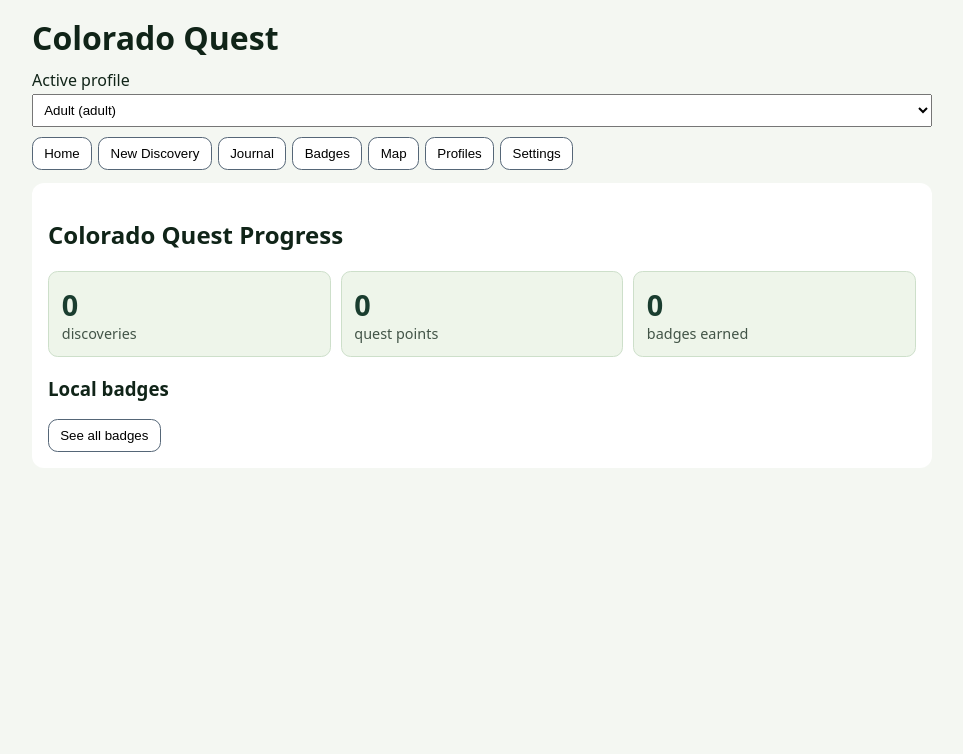
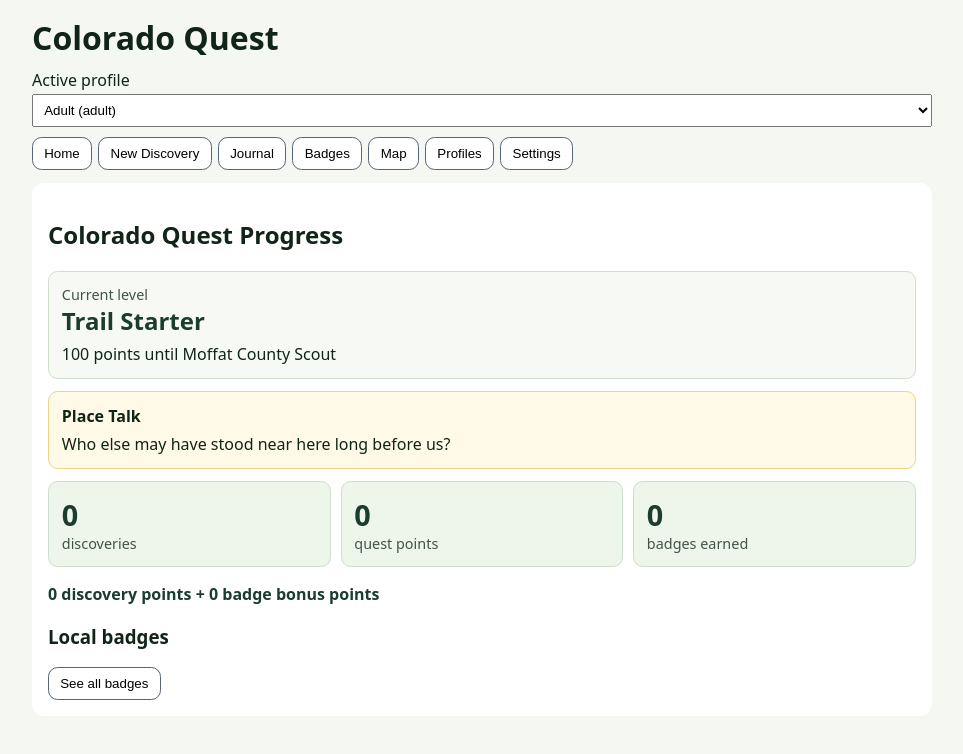
Before and after one commit to hermflappington/colorado-quest, a React (Vite) app: page / in a window 1280 px wide. Both pictures are taken after a click on the button "I Acknowledge". Shown: the top 754 px of the page, without its empty margins (158-1121 px from the left). Built offline with nearby package versions, Linux system fonts and the light colour scheme.

Commit message:
Add levels and badge bonus points

```diff
--- a/src/App.jsx
+++ b/src/App.jsx
@@ -24,6 +24,27 @@ const CATEGORIES = [
 const CONFIDENCE = ['Low', 'Medium', 'High', 'Needs expert review'];
 const STATUS = ['New', 'Reviewed', 'Needs follow-up', 'Archived'];
 const LAND_ACCESS = ['public land', 'private land', 'unknown', 'permitted area', 'trail/roadside'];
+const LEVELS = [
+  { name: 'Trail Starter', points: 0 },
+  { name: 'Moffat County Scout', points: 100 },
+  { name: 'Browns Park Tracker', points: 250 },
+  { name: 'Yampa River Explorer', points: 500 },
+  { name: 'Dinosaur Country Naturalist', points: 750 },
+  { name: 'Northwest Colorado Pathfinder', points: 1000 },
+  { name: 'Mountain Memory Keeper', points: 1500 },
+];
+const PLACE_TALKS = [
+  'Who else may have stood near here long before us?',
+  'What has this mountain seen that we will never know?',
+  'What still looks the same as it might have 1,000 years ago?',
+  'What changed here in the last 100 years?',
+  'How can we be good guests in this place today?',
+  'What would this place teach us if we were quiet for one minute?',
+  'What signs of water, wind, fire, or time do you see?',
+  'What do you want to remember about standing here?',
+  'What might a kid standing here 1,000 years from now notice?',
+  'What are we borrowing from this place, and how do we give respect back?',
+];
 const BADGES = [
   {
     group: 'Northwest Colorado',
@@ -251,10 +272,23 @@ function entryPoints(entry) {
   return points;
 }
 
+function badgePoints(badge) {
+  if (badge.name === 'Northwest Colorado Pathfinder' || badge.name === 'Kind Explorer') return 100;
+  if (badge.group === 'Northwest Colorado') return 50;
+  if (badge.group === 'Colorado') return 40;
+  return 25;
+}
+
+function currentLevel(totalPoints) {
+  const level = [...LEVELS].reverse().find((item) => totalPoints >= item.points) || LEVELS[0];
+  const next = LEVELS.find((item) => item.points > totalPoints);
+  return { ...level, next };
+}
+
 function gameStats(entries) {
   const locationText = entries.map((entry) => entry.generalLocationName || '').join(' ').toLowerCase();
   const allText = entries.map((entry) => [entry.title, entry.notes, entry.gratitude, entry.generalLocationName].filter(Boolean).join(' ')).join(' ').toLowerCase();
-  const totalPoints = entries.reduce((sum, entry) => sum + entryPoints(entry), 0);
+  const basePoints = entries.reduce((sum, entry) => sum + entryPoints(entry), 0);
   const photoCount = entries.reduce((sum, entry) => sum + (entry.photos?.length || 0), 0);
   const gratitudeCount = entries.filter((entry) => entry.gratitude?.trim()).length;
   const sensitiveCount = entries.filter((entry) => SENSITIVE.has(entry.category)).length;
@@ -270,7 +304,8 @@ function gameStats(entries) {
     gratitudeCount,
     locationText,
     allText,
-    totalPoints,
+    totalPoints: basePoints,
+    basePoints,
     photoCount,
     sensitiveCount,
     trailCount,
@@ -278,9 +313,16 @@ function gameStats(entries) {
     categoryCounts,
     earthCount,
   };
+  const badges = BADGES.map((badge) => ({ ...badge, points: badgePoints(badge), isEarned: badge.earned(stats) }));
+  const badgeBonusPoints = badges.filter((badge) => badge.isEarned).reduce((sum, badge) => sum + badge.points, 0);
+  const totalPoints = basePoints + badgeBonusPoints;
   return {
     ...stats,
-    badges: BADGES.map((badge) => ({ ...badge, isEarned: badge.earned(stats) })),
+    totalPoints,
+    badgeBonusPoints,
+    level: currentLevel(totalPoints),
+    placeTalk: PLACE_TALKS[(entries.length + badges.filter((badge) => badge.isEarned).length) % PLACE_TALKS.length],
+    badges,
   };
 }
 
@@ -381,27 +423,35 @@ export default function App() {
     </header>
 
     {screen === 'Home' && <section><h2>Colorado Quest Progress</h2>
+      <div className="level-card">
+        <span>Current level</span>
+        <strong>{stats.level.name}</strong>
+        <p>{stats.level.next ? `${stats.level.next.points - stats.totalPoints} points until ${stats.level.next.name}` : 'Highest level reached'}</p>
+      </div>
+      <div className="place-talk"><strong>Place Talk</strong><p>{stats.placeTalk}</p></div>
       <div className="stats">
         <div><strong>{stats.entryCount}</strong><span>discoveries</span></div>
         <div><strong>{stats.totalPoints}</strong><span>quest points</span></div>
         <div><strong>{stats.badges.filter((badge) => badge.isEarned).length}</strong><span>badges earned</span></div>
       </div>
+      <p className="points-preview">{stats.basePoints} discovery points + {stats.badgeBonusPoints} badge bonus points</p>
       <h3>Local badges</h3>
-      <div className="badges">{stats.badges.filter((badge) => badge.isEarned).slice(0, 6).map((badge) => <div className="badge earned" key={badge.name}><strong>{badge.name}</strong><span>Earned</span></div>)}</div>
+      <div className="badges">{stats.badges.filter((badge) => badge.isEarned).slice(0, 6).map((badge) => <div className="badge earned" key={badge.name}><strong>{badge.name}</strong><span>Earned +{badge.points} bonus points</span></div>)}</div>
       <button onClick={() => setScreen('Badges')}>See all badges</button>
     </section>}
 
     {screen === 'Badges' && <section><h2>Badges</h2>
-      <p>{stats.badges.filter((badge) => badge.isEarned).length} of {stats.badges.length} earned</p>
+      <p>{stats.badges.filter((badge) => badge.isEarned).length} of {stats.badges.length} earned. Badge bonuses: {stats.badgeBonusPoints} points.</p>
       {['Northwest Colorado', 'Colorado', 'Earth'].map((group) => <div key={group}>
         <h3>{group}</h3>
-        <div className="badges">{stats.badges.filter((badge) => badge.group === group).map((badge) => <div className={`badge ${badge.isEarned ? 'earned' : ''}`} key={badge.name}><strong>{badge.name}</strong><span>{badge.isEarned ? 'Earned' : badge.description}</span></div>)}</div>
+        <div className="badges">{stats.badges.filter((badge) => badge.group === group).map((badge) => <div className={`badge ${badge.isEarned ? 'earned' : ''}`} key={badge.name}><strong>{badge.name}</strong><span>{badge.isEarned ? `Earned +${badge.points} bonus points` : `${badge.description} +${badge.points} pts`}</span></div>)}</div>
       </div>)}
     </section>}
 
     {screen === 'Profiles' && <section><h2>Profiles</h2><ProfileForm addProfile={addProfile} /><ul>{db.profiles.map((p) => <li key={p.id}>{p.name} — {p.role}</li>)}</ul></section>}
 
     {screen === 'New Discovery' && <section><h2>New Discovery</h2>
+      <div className="place-talk"><strong>Place Talk</strong><p>{stats.placeTalk}</p></div>
       <label>Category<select value={form.category} onChange={(e) => setForm({ ...form, category: e.target.value })}>{CATEGORIES.map((c) => <option key={c}>{c}</option>)}</select></label>
       {SENSITIVE.has(form.category) && <p className="warning">Do not disturb, collect, touch, dig, or publicize this location. Exact GPS will stay private.</p>}
       <label>Title (optional)<input value={form.title} onChange={(e) => setForm({ ...form, title: e.target.value })} /></label>
--- a/src/styles.css
+++ b/src/styles.css
@@ -11,6 +11,11 @@ input, textarea, select { width:100%; padding:.45rem; margin-top:.2rem; }
 .photos img { width:100%; height:100px; object-fit:cover; border-radius:.5rem; }
 
 .warning { background:#fff3cd; color:#6b4e00; padding:.6rem; border-radius:.5rem; border:1px solid #e8cf6d; }
+.level-card, .place-talk { border:1px solid #cddfca; border-radius:.6rem; padding:.8rem; margin:.8rem 0; background:#f7faf4; }
+.level-card span { display:block; font-size:.9rem; color:#425447; }
+.level-card strong { display:block; font-size:1.5rem; color:#1a3d2f; }
+.level-card p, .place-talk p { margin:.35rem 0 0; }
+.place-talk { background:#fff9e8; border-color:#f0d38a; }
 .stats { display:grid; grid-template-columns:repeat(auto-fit,minmax(120px,1fr)); gap:.6rem; margin:.8rem 0; }
 .stats div { background:#eef5ea; border:1px solid #cddfca; border-radius:.6rem; padding:.8rem; }
 .stats strong { display:block; font-size:1.8rem; color:#1a3d2f; }
```
